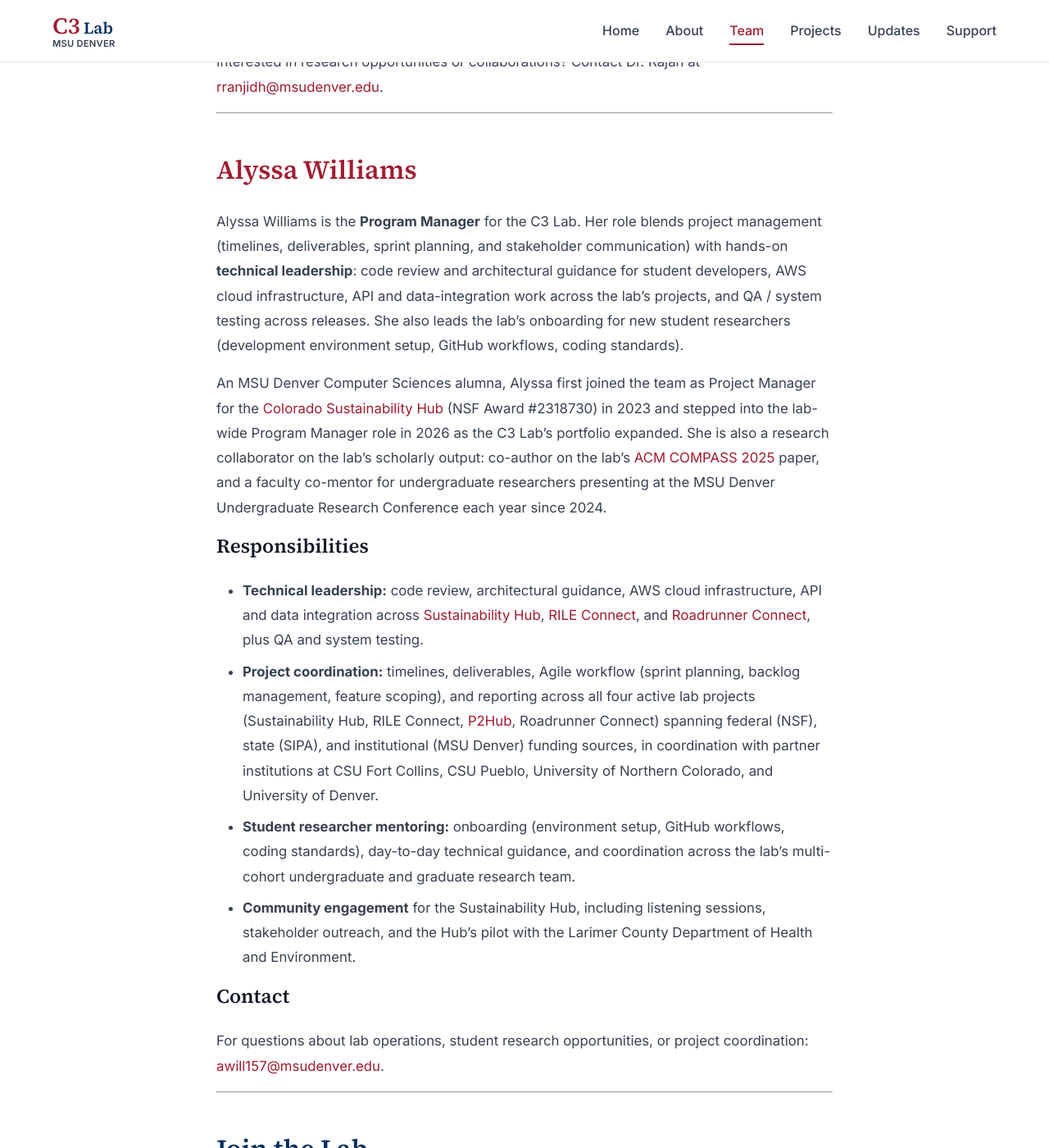
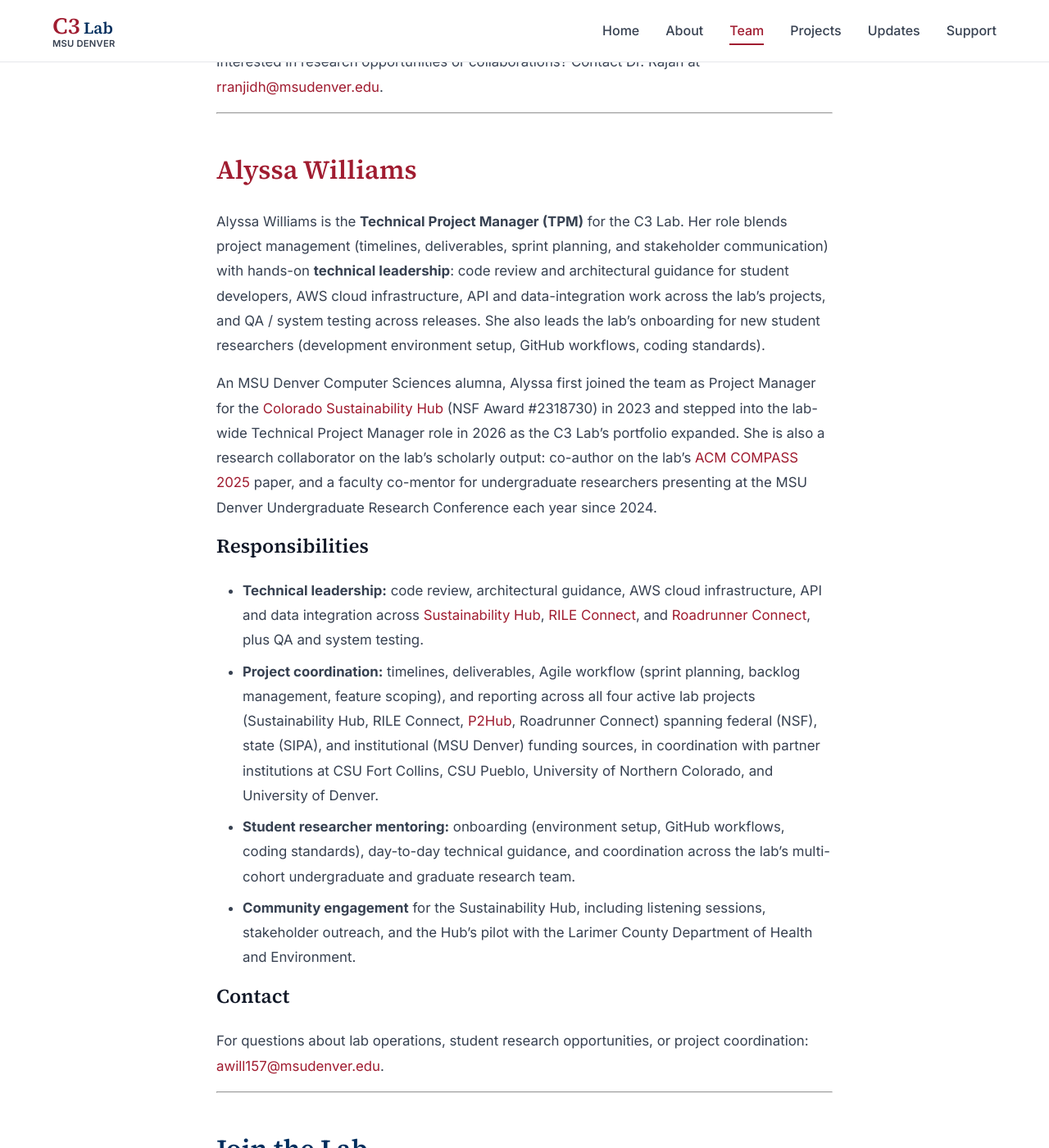
Before and after one commit to msu-denver/c3-lab, a Jekyll site: the page built from team.md, in a window 1280 px wide and 1400 px high, scrolled down 3693 px. Shown: the whole window at 82% size. Built offline with Jekyll 4.4.1, drawn with Linux system fonts in a browser that asks for light colours; some of the changed text lies outside the part shown.

Commit message:
Keep the Technical Project Manager title for Alyssa Williams
Technical Project Manager (TPM) is her official university title for
the lab-wide role, so the homepage, About, Team and README keep it.
This restores the wording on develop; the branch now changes only the
RILE Connect grant end date and the Support page student count.

Co-Authored-By: Claude Opus 5.5 <noreply@anthropic.com>

```diff
--- a/index.html
+++ b/index.html
@@ -131,7 +131,7 @@ title: Home
       <div class="team-member">
         <img src="{{ '/assets/images/williams.jpg' | relative_url }}" alt="Alyssa Williams" class="team-photo">
         <h3 class="team-name"><a href="https://www.linkedin.com/in/chillyssa/">Alyssa Williams</a></h3>
-        <p class="team-role">Program Manager</p>
+        <p class="team-role">Technical Project Manager (TPM)</p>
         <p class="team-title">Computer Sciences</p>
         <p class="team-bio">
           Technical and operational leadership across the lab: cloud infrastructure, code review, Agile workflow, and student developer mentorship.
--- a/team.md
+++ b/team.md
@@ -23,7 +23,7 @@ permalink: /team/
   <div class="team-member">
     <img src="{{ '/assets/images/williams.jpg' | relative_url }}" alt="Alyssa Williams" class="team-photo">
     <h2 class="team-name"><a href="https://www.linkedin.com/in/chillyssa/">Alyssa Williams</a></h2>
-    <p class="team-role">Program Manager, C3 Lab</p>
+    <p class="team-role">Technical Project Manager, C3 Lab</p>
     <p class="team-title">Department of Computer Sciences</p>
   </div>
 </div>
@@ -108,9 +108,9 @@ Interested in research opportunities or collaborations? Contact Dr. Rajan at [rr
 
 ## [Alyssa Williams](https://www.linkedin.com/in/chillyssa/)
 
-Alyssa Williams is the **Program Manager** for the C3 Lab. Her role blends project management (timelines, deliverables, sprint planning, and stakeholder communication) with hands-on **technical leadership**: code review and architectural guidance for student developers, AWS cloud infrastructure, API and data-integration work across the lab's projects, and QA / system testing across releases. She also leads the lab's onboarding for new student researchers (development environment setup, GitHub workflows, coding standards).
+Alyssa Williams is the **Technical Project Manager (TPM)** for the C3 Lab. Her role blends project management (timelines, deliverables, sprint planning, and stakeholder communication) with hands-on **technical leadership**: code review and architectural guidance for student developers, AWS cloud infrastructure, API and data-integration work across the lab's projects, and QA / system testing across releases. She also leads the lab's onboarding for new student researchers (development environment setup, GitHub workflows, coding standards).
 
-An MSU Denver Computer Sciences alumna, Alyssa first joined the team as Project Manager for the [Colorado Sustainability Hub]({{ '/projects/sustainability-hub/' | relative_url }}) (NSF Award #2318730) in 2023 and stepped into the lab-wide Program Manager role in 2026 as the C3 Lab's portfolio expanded. She is also a research collaborator on the lab's scholarly output: co-author on the lab's [ACM COMPASS 2025](https://doi.org/10.1145/3715335.3736321) paper, and a faculty co-mentor for undergraduate researchers presenting at the MSU Denver Undergraduate Research Conference each year since 2024.
+An MSU Denver Computer Sciences alumna, Alyssa first joined the team as Project Manager for the [Colorado Sustainability Hub]({{ '/projects/sustainability-hub/' | relative_url }}) (NSF Award #2318730) in 2023 and stepped into the lab-wide Technical Project Manager role in 2026 as the C3 Lab's portfolio expanded. She is also a research collaborator on the lab's scholarly output: co-author on the lab's [ACM COMPASS 2025](https://doi.org/10.1145/3715335.3736321) paper, and a faculty co-mentor for undergraduate researchers presenting at the MSU Denver Undergraduate Research Conference each year since 2024.
 
 ### Responsibilities
 
@@ -131,4 +131,4 @@ The C3 Lab welcomes students from Computer Science, Data Science and Machine Lea
 
 **Interested in joining?** Complete our [Student Interest Form](https://forms.office.com/r/6wgNT9HscW) to express your interest in the lab!
 
-You can also contact a co-director directly about research direction and opportunities, or reach out to our Program Manager [Alyssa Williams](mailto:awill157@msudenver.edu) for questions about ongoing student research roles and project coordination.
+You can also contact a co-director directly about research direction and opportunities, or reach out to our Technical Project Manager [Alyssa Williams](mailto:awill157@msudenver.edu) for questions about ongoing student research roles and project coordination.
```
Also changed, not shown: about.md (+1 -1 lines), README.md.
